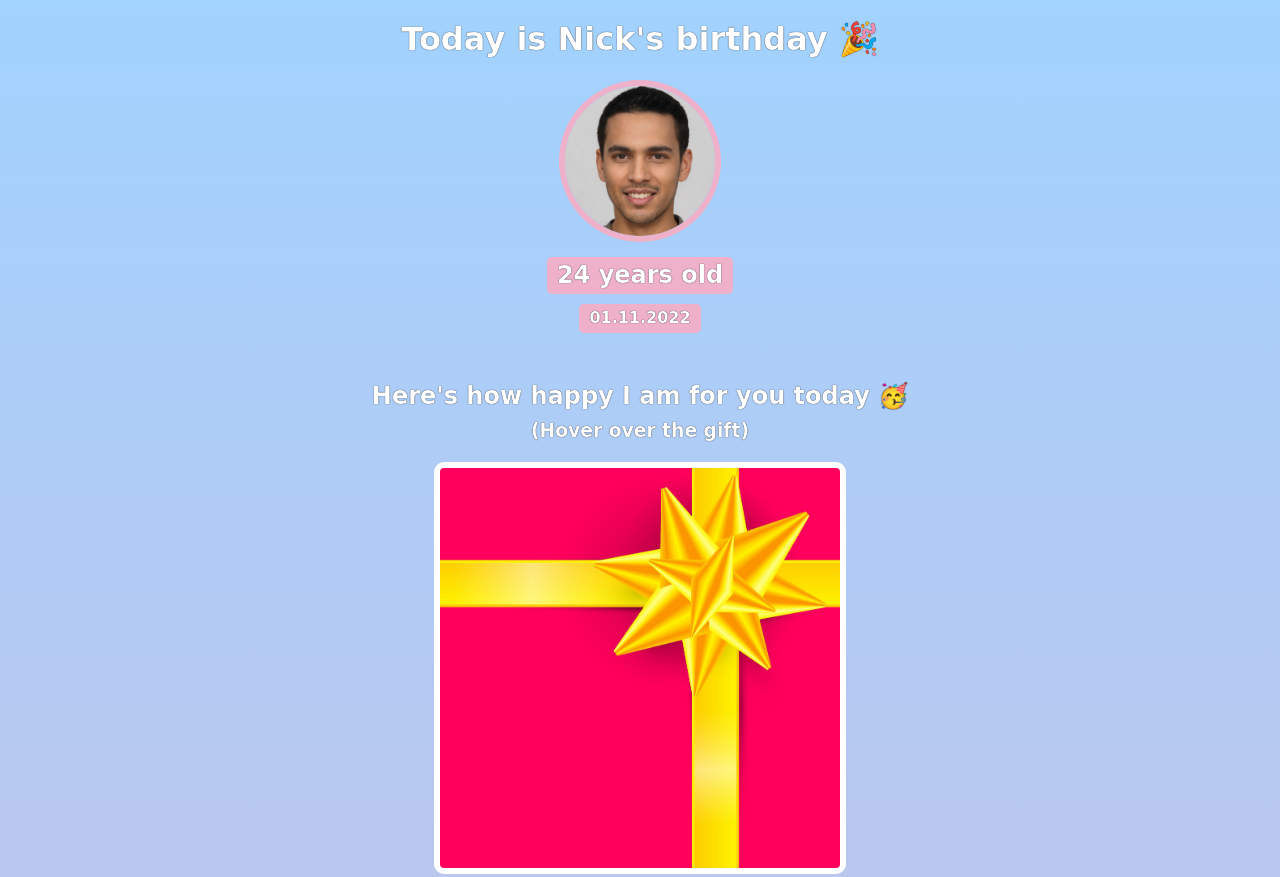
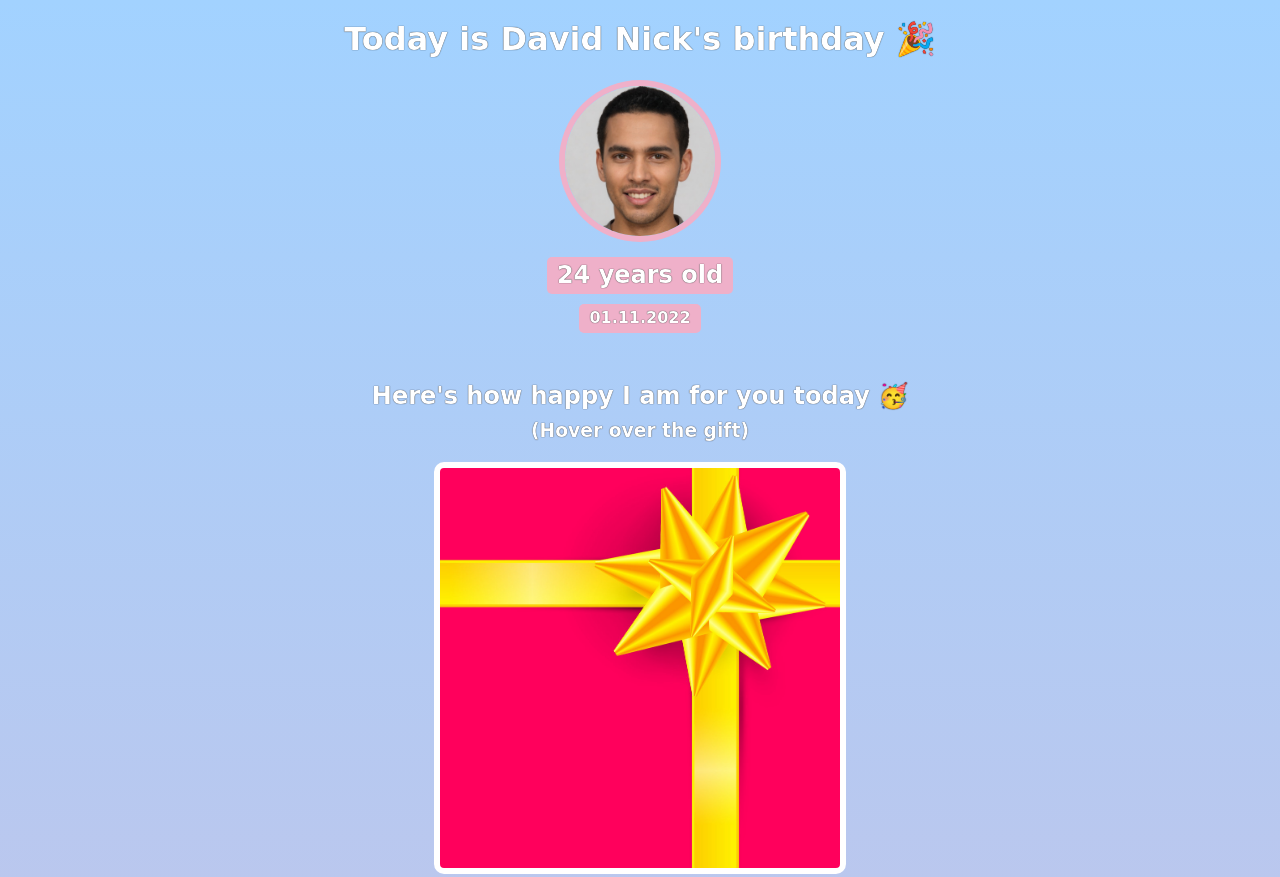
Before and after one commit to davidgivondoh/gift-site-2023, a website built with Vite: page index.html in a window 1280 px wide. Shown: the top 877 px of the page. Built offline with nearby package versions, Linux system fonts and the light colour scheme; a web font is replaced by a local one.

Commit message:
Changed the name from Nick to David Nick

```diff
--- a/index.html
+++ b/index.html
@@ -7,7 +7,7 @@
     </head>
     <body>
         <div id="header">
-            <h1>Today is Nick's birthday 🎉</h1>
+            <h1>Today is David Nick's birthday 🎉</h1>
             <img id="bff-img" src="images/nick.jpg">
             <h2 id="bday-age">24 years old</h2>
             <h4 id="bday-date">01.11.2022</h4>
```
